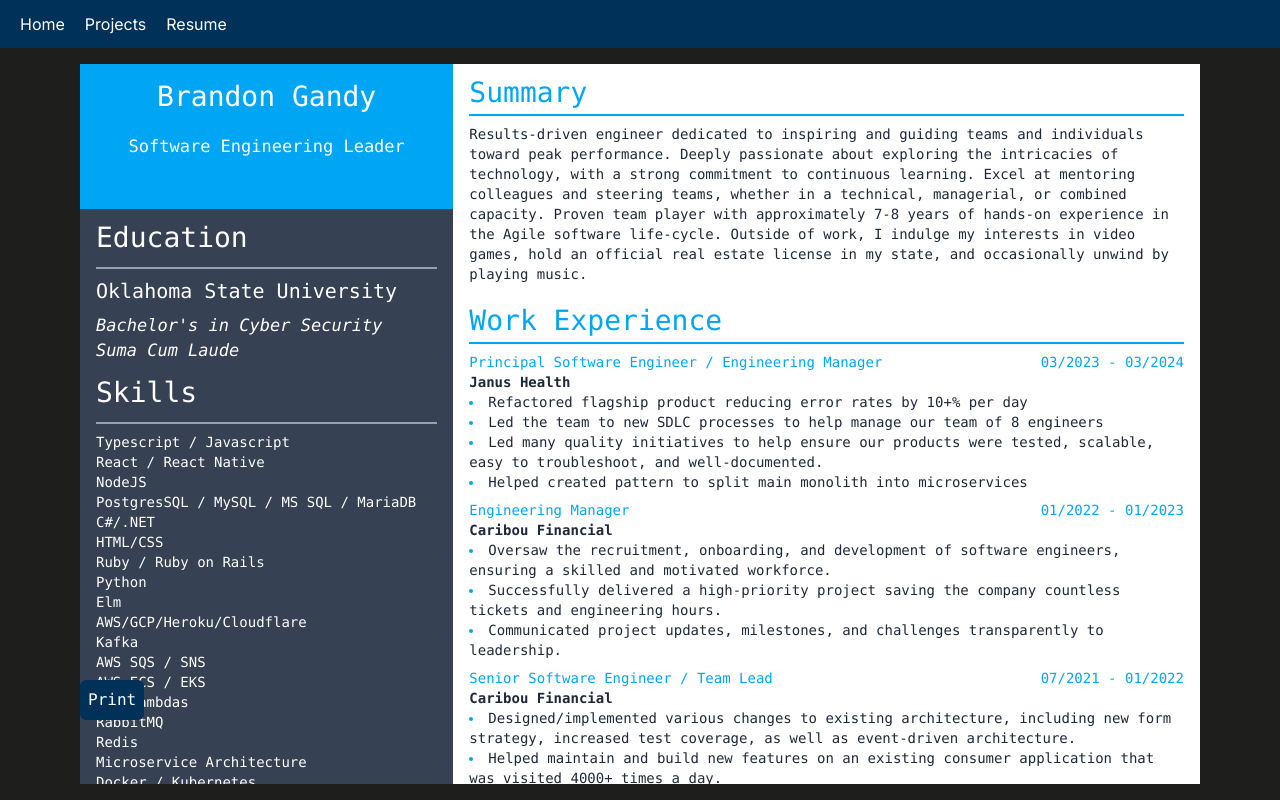
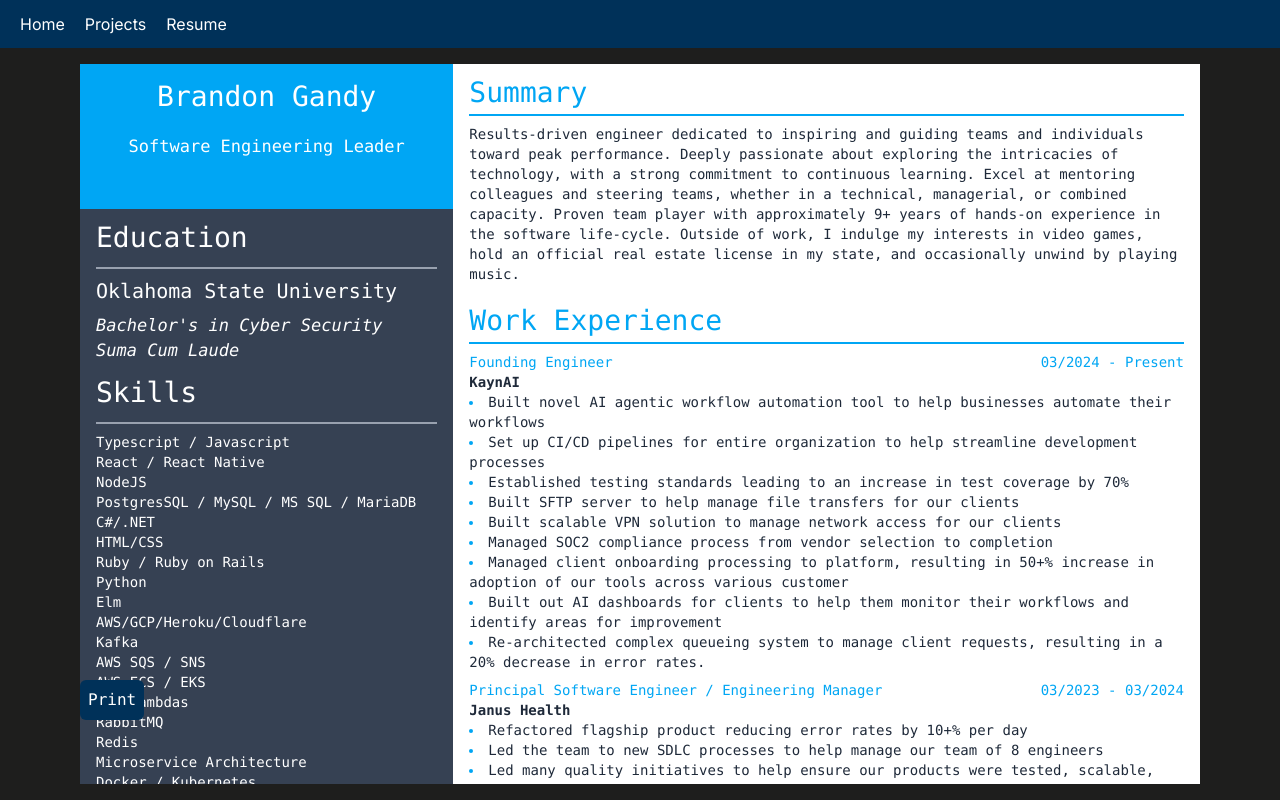
Before and after one commit to bgandy94/personal-website, a Next.js app: page /resume in a window 1280 px wide. Built offline with nearby package versions, Linux system fonts and the light colour scheme.

Commit message:
add kaynai to resume

```diff
--- a/src/app/resume/page.tsx
+++ b/src/app/resume/page.tsx
@@ -28,6 +28,7 @@ const skills = [
   'Rest / GraphQL',
   'NextJS / Vercel',
   'AI - LLMS / Claude / GPT',
+  'AI - Agentic Workflow Automation',
   'Redux / Redux Toolkit',
   'Flask',
   'Systems Design',
@@ -48,7 +49,7 @@ const skills = [
   'Contentful',
   'LaunchDarkly',
   'Websockets',
-  'IAC - CDK / Pulumi /Terraform',
+  'IaC - CDK / Pulumi /Terraform',
   'Document Databases / NoSQL / DynamoDB',
   'React Testing Library',
   'Splunk / Cloudwatch',
@@ -78,6 +79,23 @@ type WorkExperience = {
 }
 
 const experiences: WorkExperience[] = [
+  {
+    order: 0,
+    startDate: new Date('2024-03-01'),
+    accomplishments: [
+      'Built novel AI agentic workflow automation tool to help businesses automate their workflows',
+      'Set up CI/CD pipelines for entire organization to help streamline development processes',
+      'Established testing standards leading to an increase in test coverage by 70%',
+      'Built SFTP server to help manage file transfers for our clients',
+      'Built scalable VPN solution to manage network access for our clients',
+      'Managed SOC2 compliance process from vendor selection to completion',
+      'Managed client onboarding processing to platform, resulting in 50+% increase in adoption of our tools across various customer',
+      'Built out AI dashboards for clients to help them monitor their workflows and identify areas for improvement',
+      'Re-architected complex queueing system to manage client requests, resulting in a 20% decrease in error rates.',
+    ],
+    company: 'KaynAI',
+    title: 'Founding Engineer',
+  },
   {
     order: 1,
     startDate: new Date('2023-03-01'),
@@ -118,21 +136,8 @@ const experiences: WorkExperience[] = [
   },
   {
     order: 4,
-    startDate: new Date('2020-11-01'),
+    startDate: new Date('2016-01-01'),
     endDate: new Date('2021-06-01'),
-    accomplishments: [
-      'Designed and implemented the company’s first customer portal with React, drastically reducing customer support calls.',
-      'Built internal components to be used by other front-end engineers.',
-      'Ensured test coverage using React Testing Library',
-      'Modified/created endpoints as needed to be used by the frontend.',
-    ],
-    company: 'TVC Pro-Driver',
-    title: 'Senior Software Engineer / Team Lead',
-  },
-  {
-    order: 5,
-    startDate: new Date('2016-01-01'),
-    endDate: new Date('2020-11-01'),
     accomplishments: [
       'Built public-facing APIs for a web and mobile client using NodeJS.',
       'Built card payments system to facilitate truckers being able to pay via a mobile app.',
@@ -157,7 +162,7 @@ const resume: Resume = {
   name: 'Brandon Gandy',
   jobTitle: 'Software Engineering Leader',
   summary:
-    'Results-driven engineer dedicated to inspiring and guiding teams and individuals toward peak performance. Deeply passionate about exploring the intricacies of technology, with a strong commitment to continuous learning. Excel at mentoring colleagues and steering teams, whether in a technical, managerial, or combined capacity. Proven team player with approximately 7-8 years of hands-on experience in the Agile software life-cycle. Outside of work, I indulge my interests in video games, hold an official real estate license in my state, and occasionally unwind by playing music.',
+    'Results-driven engineer dedicated to inspiring and guiding teams and individuals toward peak performance. Deeply passionate about exploring the intricacies of technology, with a strong commitment to continuous learning. Excel at mentoring colleagues and steering teams, whether in a technical, managerial, or combined capacity. Proven team player with approximately 9+ years of hands-on experience in the software life-cycle. Outside of work, I indulge my interests in video games, hold an official real estate license in my state, and occasionally unwind by playing music.',
   education: {
     fieldOfStudy: 'Cyber Security',
     degreeType: 'bachelors',
```
